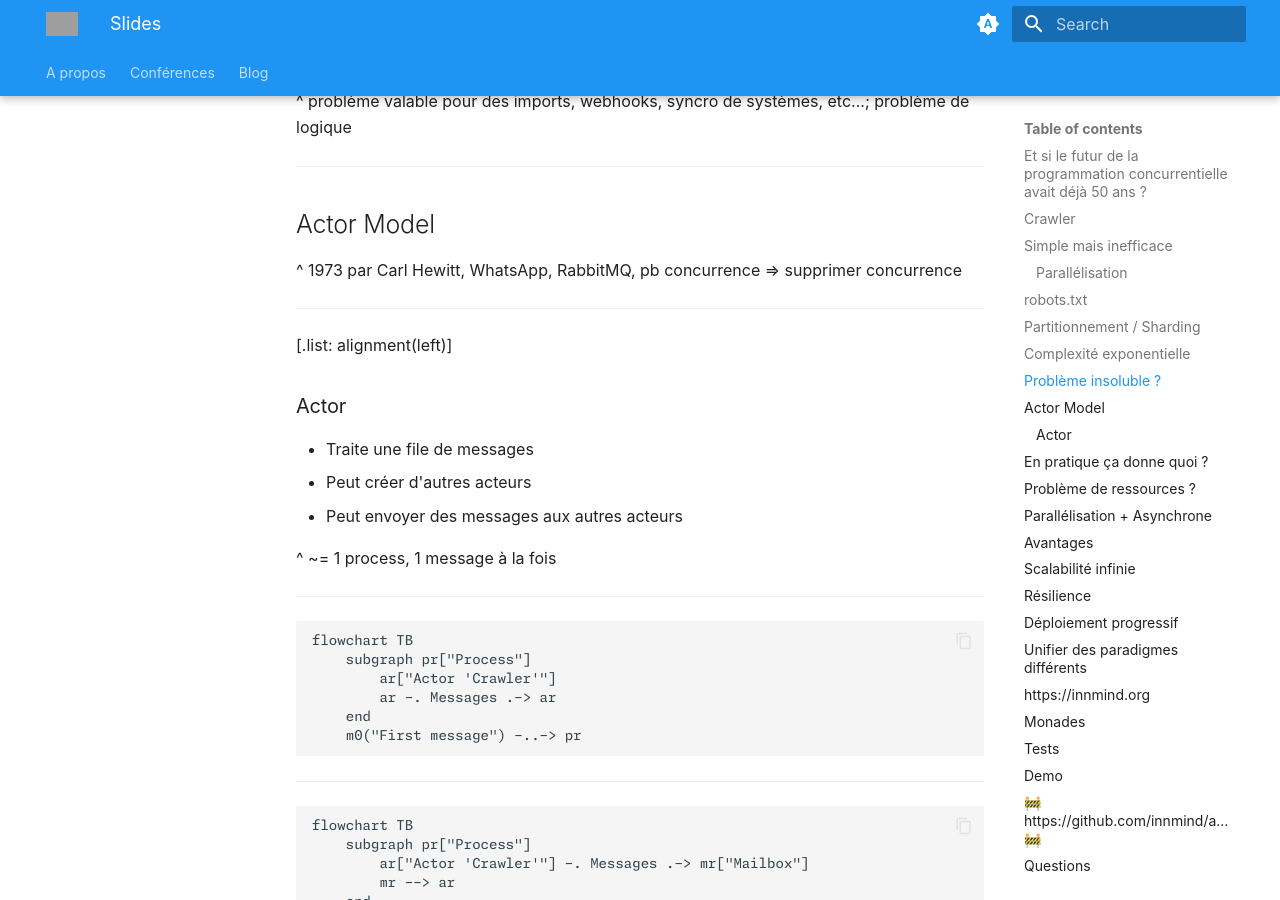
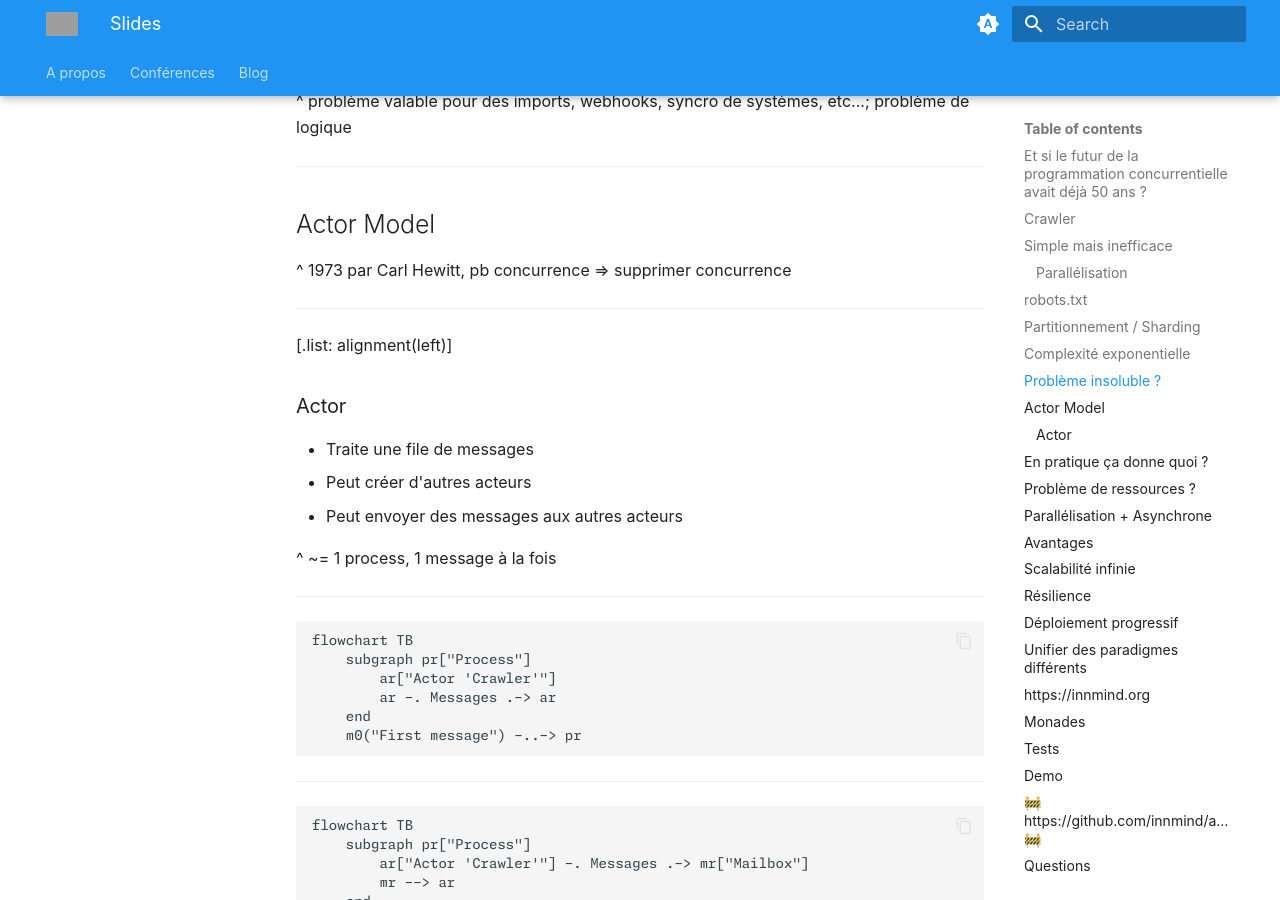
Before and after one commit to Baptouuuu/baptouuuu.github.io, an MkDocs documentation site: the page built from docs/conferences/actor model/slides.md, in a window 1280 px wide and 900 px high, scrolled down 4754 px. Built offline with MkDocs 1.6.1 and Material for MkDocs 9.7.7, drawn with Linux system fonts in a browser that asks for light colours; some of the changed text lies outside the part shown; grey boxes are pictures that could not be loaded.

Commit message:
move mentions of whatsapp and rabbitmq on scalability slide

```diff
--- a/docs/conferences/actor model/slides.md
+++ b/docs/conferences/actor model/slides.md
@@ -250,7 +250,7 @@ flowchart BT
 
 ## Actor Model
 
-^ 1973 par Carl Hewitt, WhatsApp, RabbitMQ, pb concurrence => supprimer concurrence
+^ 1973 par Carl Hewitt, pb concurrence => supprimer concurrence
 
 ---
 
```
Also changed, not shown: other parts of docs/conferences/actor model/slides.md (+1 -1 lines).
